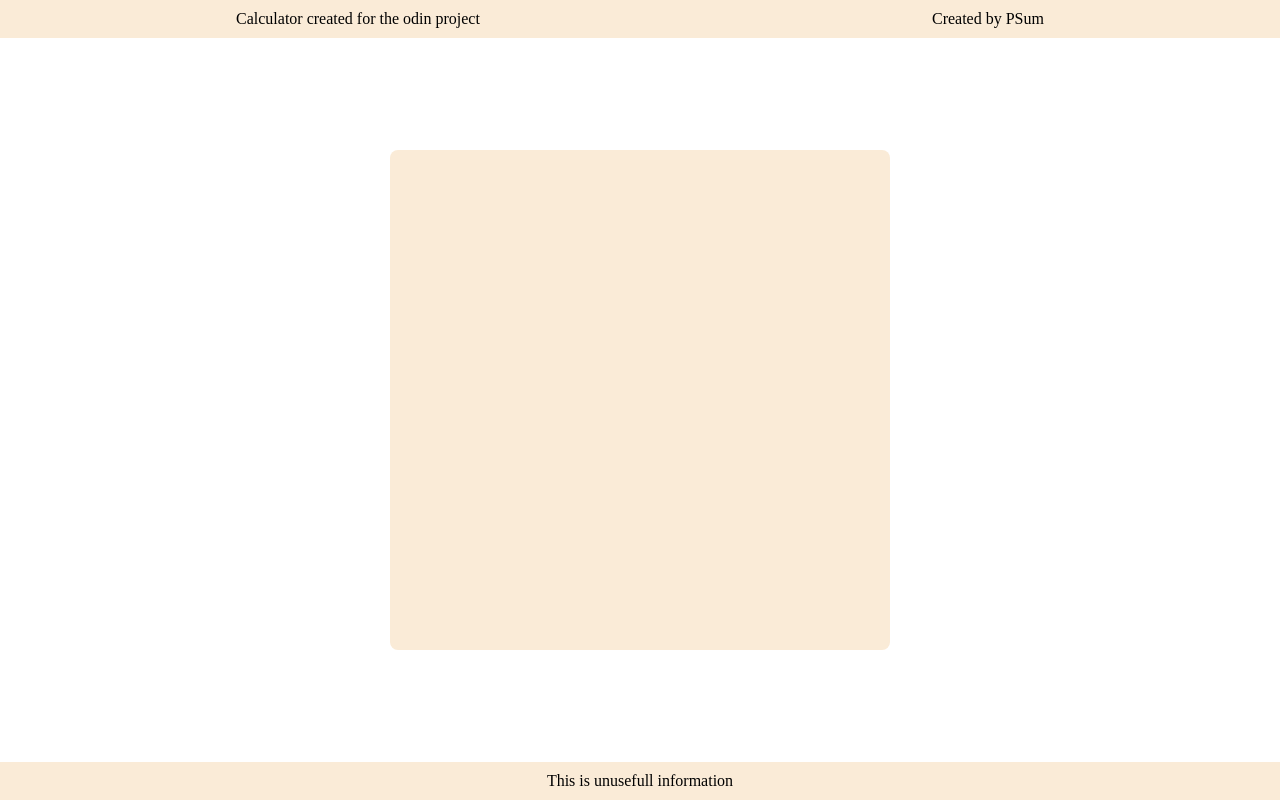
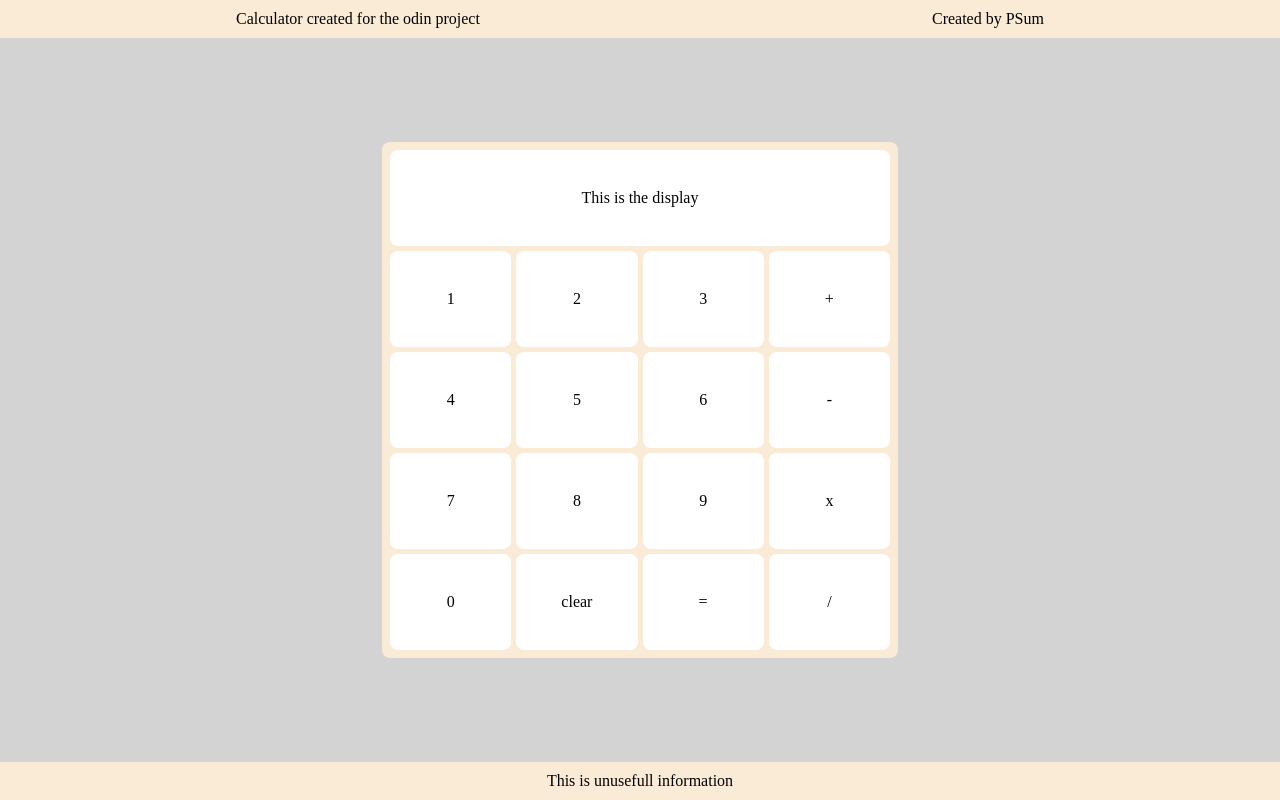
Before and after one commit to PSum/top_calculator, a plain HTML site: page index.html in a window 1280 px wide. Drawn offline with Linux system fonts and the light colour scheme.

Commit message:
mvp working

```diff
--- a/index.html
+++ b/index.html
@@ -14,7 +14,23 @@
     </div>
     <div class="mainpage">
         <div class="calculator">
-
+            <div class="grid-item display">This is the display</div>
+            <div class="grid-item one">1</div>
+            <div class="grid-item two">2</div>
+            <div class="grid-item three">3</div>
+            <div class="grid-item plus">+</div>
+            <div class="grid-item four">4</div>
+            <div class="grid-item five">5</div>
+            <div class="grid-item six">6</div>
+            <div class="grid-item minus">-</div>
+            <div class="grid-item seven">7</div>
+            <div class="grid-item eight">8</div>
+            <div class="grid-item one">9</div>
+            <div class="grid-item times">x</div>
+            <div class="grid-item zero">0</div>
+            <div class="grid-item clear">clear</div>
+            <div class="grid-item equals">=</div>
+            <div class="grid-item divide">/</div>
         </div>
     </div>
     <div class="footer">This is unusefull information</div>
--- a/styles.css
+++ b/styles.css
@@ -2,6 +2,8 @@ body {
     display: flex;
     flex-direction: column;
     height: 100vh;
+    gap: 8px;
+    background-color: lightgray;
 }
 
 *{
@@ -16,6 +18,11 @@ a {
 
 a:hover {
     color: blue;
+}
+
+p{
+    padding: 0;
+    margin: 0;
 }
 
 .header,
@@ -43,9 +50,26 @@ a:hover {
     align-items: center;
 }
 
+.grid-item {
+    display: flex;
+    background-color: white;
+    border-radius: 8px;
+    justify-content: center;
+    align-items: center;
+}
+
 .calculator {
     width: 500px;
     height: 500px;
+    padding: 8px;
     background-color: antiquewhite;
     border-radius: 8px;
+    display: grid;
+    grid-gap: 5px;
+    grid-template-columns: repeat(4, 1fr);
+    grid-template-rows: repeat(5,1fr);
 }
+
+.display {
+    grid-column: span 4;
+}
```
